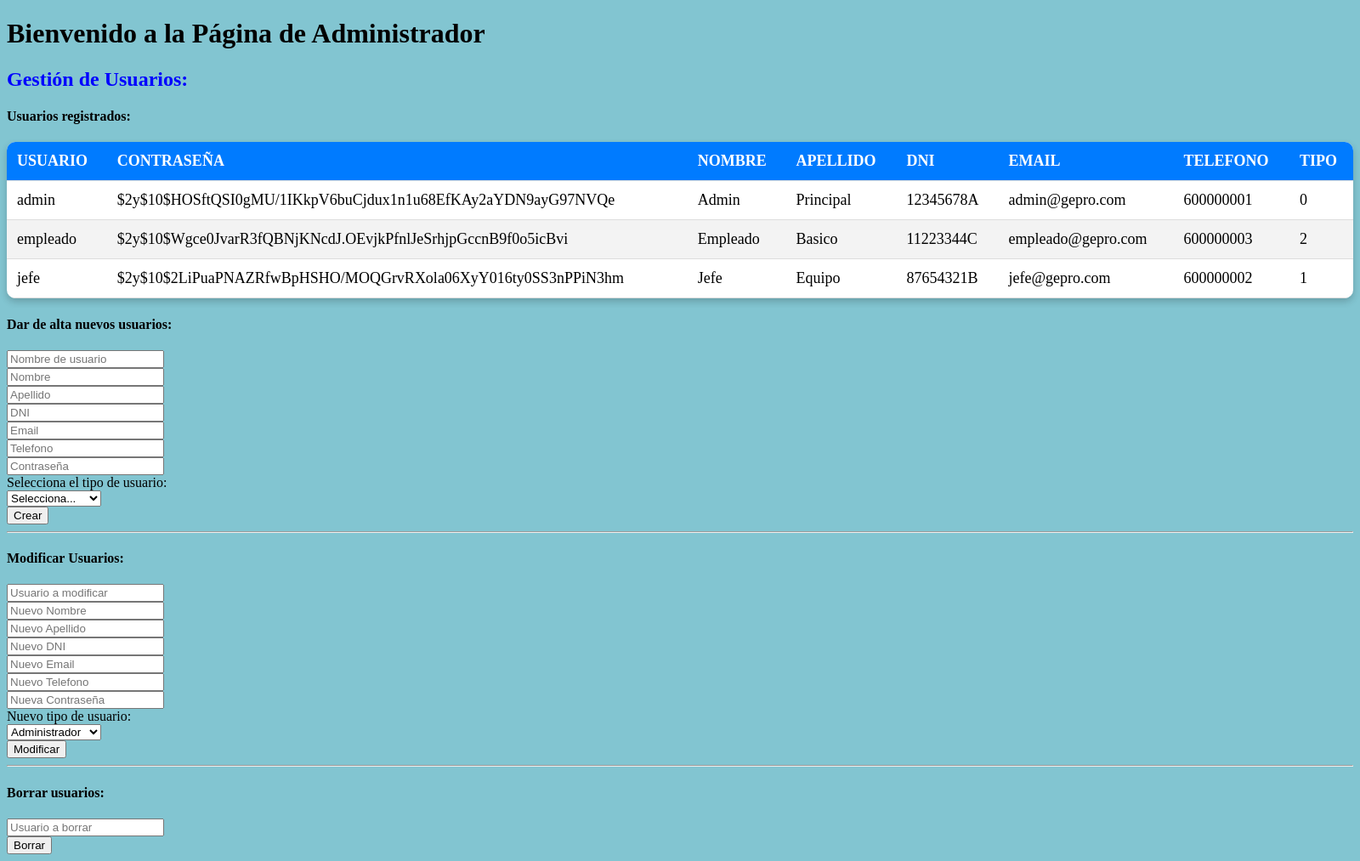
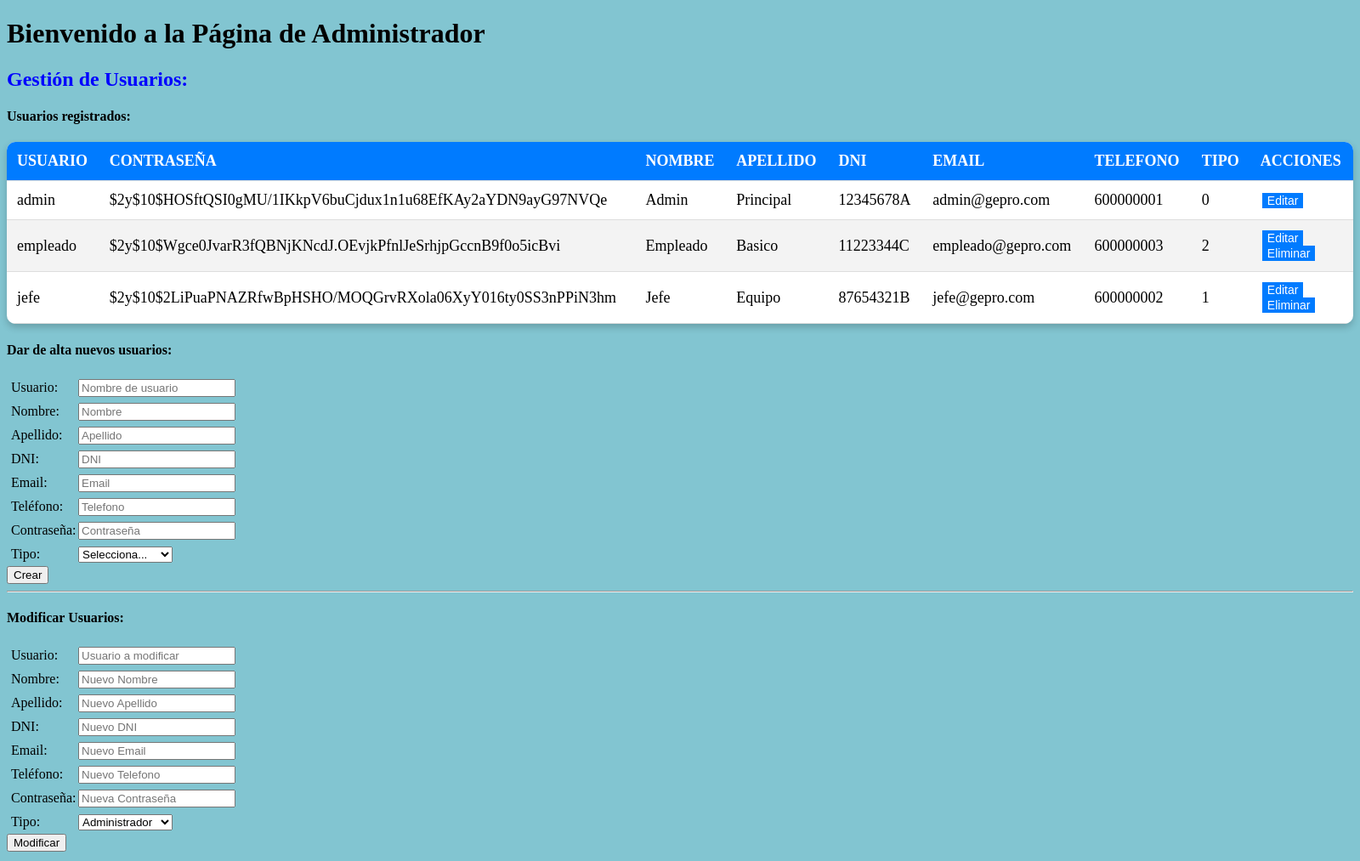
Before and after one commit to Komandarm-Knuckles/DAWM12G6_GePro, a PHP site: page /php/administradores.php in a window 1600 px wide. Shown: the whole page at 85% size. Run offline with PHP 8.4, Linux system fonts and the light colour scheme; a user stored in the database is signed in; data comes from the database, SQL or seed files in the repository.

Commit message:
Update administradores.php
- Desplazada la lógica de creación, modificación y eliminación de usuarios al principio del documento para evitar errores de orden de ejecución (headers)

- Eliminado formulario de eliminación de usuarios

- Añadido botón de eliminación a cada usuario en la lista

- Añadida lógica para que no se muestre el botón de eliminación en el usuario activo

- Añadido botón para editar cualquier usario en la lista

- Añadidas etiquetas a los inputs de los formularios

- Añadido estilo a los elementos de los formularios

```diff
--- a/php/administradores.php
+++ b/php/administradores.php
@@ -2,6 +2,63 @@
 require_once("database.php");
 session_start();
 $con = crearConexion();
+
+// CREAR USUARIOS
+if ($_SERVER['REQUEST_METHOD'] === 'POST' && isset($_POST['usuario'], $_POST['pass'], $_POST['nombre'], $_POST['apellido'], $_POST['dni'], $_POST['email'], $_POST['telefono'], $_POST['tipo'])) {
+    $usuario = $_POST['usuario'];
+    $pass = $_POST['pass'];
+    $nombre = $_POST['nombre'];
+    $apellido = $_POST['apellido'];
+    $dni = $_POST['dni'];
+    $email = $_POST['email'];
+    $telefono = $_POST['telefono'];
+    $tipo = $_POST['tipo'];
+
+    if (empty($usuario) || empty($pass) || empty($nombre) || empty($apellido) || empty($dni) || empty($email) || empty($telefono) || $tipo === '') {
+        echo "<p style='color: red;'>Error: Todos los campos son obligatorios.</p>";
+    } else {
+        if (crear_usuario($con, $usuario, $pass, $nombre, $apellido, $dni, $email, $telefono, $tipo)) {
+            header("Location: administradores.php");
+            exit();
+        } else {
+            echo "<p style='color: red;'>Error al crear usuario.</p>";
+        }
+    }
+}
+
+// MODIFICAR USUARIOS
+if ($_SERVER['REQUEST_METHOD'] === 'POST' && isset($_POST['usuario'], $_POST['nueva_pass'], $_POST['nuevo_nombre'], $_POST['nuevo_apellido'], $_POST['nuevo_dni'], $_POST['nuevo_email'], $_POST['nuevo_telefono'], $_POST['nuevo_tipo'])) {
+
+    $usuario = $_POST['usuario'];
+    $nueva_pass = $_POST['nueva_pass'];
+    $nuevo_nombre = $_POST['nuevo_nombre'];
+    $nuevo_apellido = $_POST['nuevo_apellido'];
+    $nuevo_dni = $_POST['nuevo_dni'];
+    $nuevo_email = $_POST['nuevo_email'];
+    $nuevo_telefono = $_POST['nuevo_telefono'];
+    $nuevo_tipo = $_POST['nuevo_tipo'];
+
+    if (empty($usuario) || empty($nueva_pass) || empty($nuevo_nombre) || empty($nuevo_apellido) || empty($nuevo_dni) || empty($nuevo_email) || empty($nuevo_telefono) || $nuevo_tipo === '') {
+        echo "<p style='color: red;'>Error: Rellena todos los campos.</p>";
+    } else {
+        if (modificar_usuarios($con, $usuario, $nueva_pass, $nuevo_nombre, $nuevo_apellido, $nuevo_dni, $nuevo_email, $nuevo_telefono, $nuevo_tipo)) {
+            header("Location: administradores.php");
+            exit();
+        } else {
+            echo "<p style='color: red;'>Error al modificar usuario.</p>";
+        }
+    }
+}
+
+// ELIMINAR USUARIOS
+if ($_SERVER['REQUEST_METHOD'] === 'POST' && isset($_POST['eliminar_usuario']))
+    {
+        $usuario = $_POST['eliminar_usuario'];
+        borrar_usuario($con, $usuario);
+        header("Location: " . $_SERVER['PHP_SELF']);
+        exit();
+    }
+
 ?>
 <!DOCTYPE html>
 <html lang="es">
@@ -25,7 +82,7 @@ $con = crearConexion();
         echo "<table class='styled-table'>
             <thead>
                 <tr>
-                    <th>USUARIO</th><th>CONTRASEÑA</th><th>NOMBRE</th><th>APELLIDO</th><th>DNI</th><th>EMAIL</th><th>TELEFONO</th><th>TIPO</th>
+                    <th>USUARIO</th><th>CONTRASEÑA</th><th>NOMBRE</th><th>APELLIDO</th><th>DNI</th><th>EMAIL</th><th>TELEFONO</th><th>TIPO</th><th>ACCIONES</th>
                 </tr>
             </thead>
             <tbody>";
@@ -40,46 +97,56 @@ $con = crearConexion();
                     <td>$dni</td>
                     <td>$email</td>
                     <td>$telefono</td>
-                    <td>$tipo</td>
-                  </tr>";
+                    <td>$tipo</td>";
+                    if ($_SESSION['usuario'] !== $usuario)
+                    {
+                        echo "
+                            <td>
+                                <form method='POST' action='adminEditarUsuario.php'>
+                                    <input type='hidden' name='editar_usuario' value='$usuario'>
+                                    <button type='submit' style='background:#007bff;color:white;border:none;cursor:pointer;font-size:14px;float:left;margin-left:2px;'>Editar</button>
+                                </form>
+                                <form method='POST' action=''>
+                                    <input type='hidden' name='eliminar_usuario' value='$usuario'>
+                                    <button type='submit' onclick=\"return confirm('¿Estás seguro de que quieres eliminar este usuario?');\" style='background:#007bff;color:white;border:none;cursor:pointer;font-size:14px;float:left;margin-left:2px;'>Eliminar</button>
+                                </form>
+                            </td>";
+                    }
+                    else
+                    {
+                        echo "
+                            <td>
+                                <form method='POST' action='adminEditarUsuario.php'>
+                                    <input type='hidden' name='editar_usuario' value='$usuario'>
+                                    <button type='submit' style='background:#007bff;color:white;border:none;cursor:pointer;font-size:14px;float:left;margin-left:2px;'>Editar</button>
+                                </form>
+                            </td>";
+                    }
+                  echo "</tr>";
         }
 
         echo "</tbody></table>";
     }
 
-// CREAR USUARIOS
-echo "<h4>Dar de alta nuevos usuarios:</h4>";
-if ($_SERVER['REQUEST_METHOD'] === 'POST' && isset($_POST['usuario'], $_POST['pass'], $_POST['nombre'], $_POST['apellido'], $_POST['dni'], $_POST['email'], $_POST['telefono'], $_POST['tipo'])) {
-    $usuario = $_POST['usuario'];
-    $pass = $_POST['pass'];
-    $nombre = $_POST['nombre'];
-    $apellido = $_POST['apellido'];
-    $dni = $_POST['dni'];
-    $email = $_POST['email'];
-    $telefono = $_POST['telefono'];
-    $tipo = $_POST['tipo'];
-
-    if (empty($usuario) || empty($pass) || empty($nombre) || empty($apellido) || empty($dni) || empty($email) || empty($telefono) || $tipo === '') {
-        echo "<p style='color: red;'>Error: Todos los campos son obligatorios.</p>";
-    } else {
-        if (crear_usuario($con, $usuario, $pass, $nombre, $apellido, $dni, $email, $telefono, $tipo)) {
-            header("Location: administradores.php");
-            exit();
-        } else {
-            echo "<p style='color: red;'>Error al crear usuario.</p>";
-        }
-    }
-}
 ?>
-<form method='POST' action=''>
+<!-- CREAR USUARIOS -->
+<h4>Dar de alta nuevos usuarios:</h4>
+<form method='POST' action=''  id="admin-createUserForm">
+    <label for="usuario">Usuario:</label>
     <input type='text' name='usuario' placeholder='Nombre de usuario' required><br>
+    <label for="nombre">Nombre:</label>
     <input type='text' name='nombre' placeholder='Nombre' required><br>
+    <label for="apellido">Apellido:</label>
     <input type='text' name='apellido' placeholder='Apellido' required><br>
+    <label for="dni">DNI:</label>
     <input type='text' name='dni' placeholder='DNI' required><br>
+    <label for="email">Email:</label>
     <input type='email' name='email' placeholder='Email' required><br>
+    <label for="telefono">Teléfono:</label>
     <input type='number' name='telefono' placeholder='Telefono' required><br>
+    <label for="pass">Contraseña:</label>
     <input type='password' name='pass' placeholder='Contraseña' required><br>
-    <label>Selecciona el tipo de usuario:</label><br>
+    <label for="tipo" id="admin-createUserFormDropdown">Tipo:</label>
     <select name='tipo' required>
         <option value=''>Selecciona...</option>
         <option value='0'>Administrador</option>
@@ -93,39 +160,22 @@ if ($_SERVER['REQUEST_METHOD'] === 'POST' && isset($_POST['usuario'], $_POST['pa
 
 <!-- MODIFICAR USUARIOS -->
 <h4>Modificar Usuarios:</h4>
-<?php
-if ($_SERVER['REQUEST_METHOD'] === 'POST' && isset($_POST['usuario'], $_POST['nueva_pass'], $_POST['nuevo_nombre'], $_POST['nuevo_apellido'], $_POST['nuevo_dni'], $_POST['nuevo_email'], $_POST['nuevo_telefono'], $_POST['nuevo_tipo'])) {
-
-    $usuario = $_POST['usuario'];
-    $nueva_pass = $_POST['nueva_pass'];
-    $nuevo_nombre = $_POST['nuevo_nombre'];
-    $nuevo_apellido = $_POST['nuevo_apellido'];
-    $nuevo_dni = $_POST['nuevo_dni'];
-    $nuevo_email = $_POST['nuevo_email'];
-    $nuevo_telefono = $_POST['nuevo_telefono'];
-    $nuevo_tipo = $_POST['nuevo_tipo'];
-
-    if (empty($usuario) || empty($nueva_pass) || empty($nuevo_nombre) || empty($nuevo_apellido) || empty($nuevo_dni) || empty($nuevo_email) || empty($nuevo_telefono) || $nuevo_tipo === '') {
-        echo "<p style='color: red;'>Error: Rellena todos los campos.</p>";
-    } else {
-        if (modificar_usuarios($con, $usuario, $nueva_pass, $nuevo_nombre, $nuevo_apellido, $nuevo_dni, $nuevo_email, $nuevo_telefono, $nuevo_tipo)) {
-            header("Location: administradores.php");
-            exit();
-        } else {
-            echo "<p style='color: red;'>Error al modificar usuario.</p>";
-        }
-    }
-}
-?>
-<form method='POST' action=''>
+<form method='POST' action='' id="admin-editUserForm">
+    <label for="usuario">Usuario:</label>
     <input type='text' name='usuario' placeholder='Usuario a modificar' required><br>
+    <label for="nuevo_nombre">Nombre:</label>
     <input type='text' name='nuevo_nombre' placeholder='Nuevo Nombre' required><br>
+    <label for="nuevo_apellido">Apellido:</label>
     <input type='text' name='nuevo_apellido' placeholder='Nuevo Apellido' required><br>
+    <label for="nuevo_dni">DNI:</label>
     <input type='text' name='nuevo_dni' placeholder='Nuevo DNI' required><br>
+    <label for="nuevo_email">Email:</label>
     <input type='email' name='nuevo_email' placeholder='Nuevo Email' required><br>
+    <label for="nuevo_telefono">Teléfono:</label>
     <input type='number' name='nuevo_telefono' placeholder='Nuevo Telefono' required><br>
+    <label for="nueva_pass">Contraseña:</label>
     <input type='password' name='nueva_pass' placeholder='Nueva Contraseña' required><br>
-    <label>Nuevo tipo de usuario:</label><br>
+    <label>Tipo:</label>
     <select name='nuevo_tipo' required>
         <option value='0'>Administrador</option>
         <option value='1'>Jefe de Equipo</option>
@@ -133,28 +183,3 @@ if ($_SERVER['REQUEST_METHOD'] === 'POST' && isset($_POST['usuario'], $_POST['nu
     </select><br>
     <input type='submit' value='Modificar'>
 </form>
-
-<hr>
-
-<!-- BORRAR USUARIOS -->
-<h4>Borrar usuarios:</h4>
-<?php
-if ($_SERVER['REQUEST_METHOD'] === 'POST' && isset($_POST['usuario_borrar'])) {
-    $usuario = $_POST['usuario_borrar'];
-
-    if (empty($usuario)) {
-        echo "<p style='color: red;'>Error: El campo usuario es obligatorio.</p>";
-    } else {
-        if (borrar_usuario($con, $usuario)) {
-            header("Location: administradores.php");
-            exit();
-        } else {
-            echo "<p style='color: red;'>Error al borrar usuario.</p>";
-        }
-    }
-}
-?>
-<form method='POST' action=''>
-    <input type='text' name='usuario_borrar' placeholder='Usuario a borrar' required><br>
-    <input type='submit' value='Borrar'>
-</form>
```
